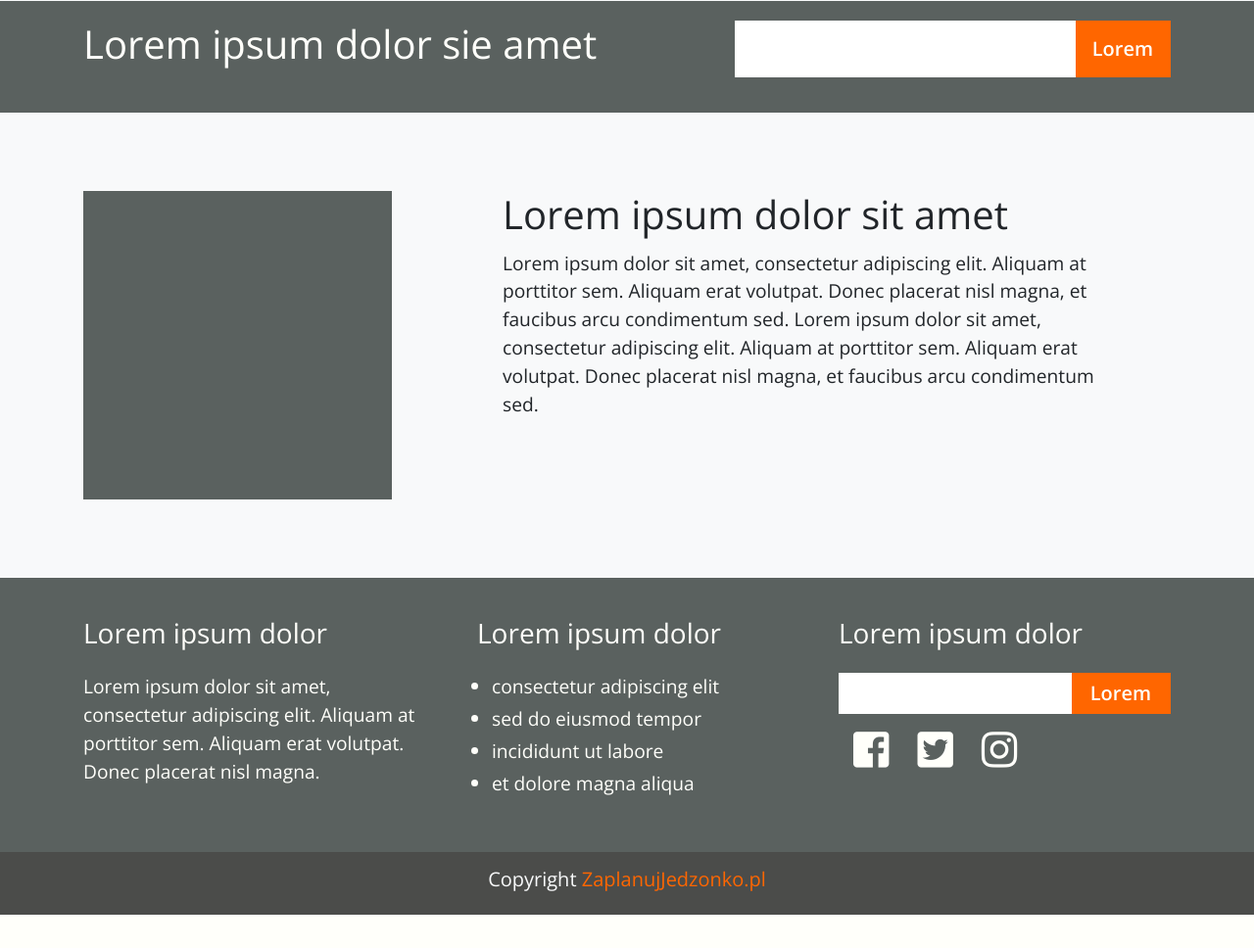
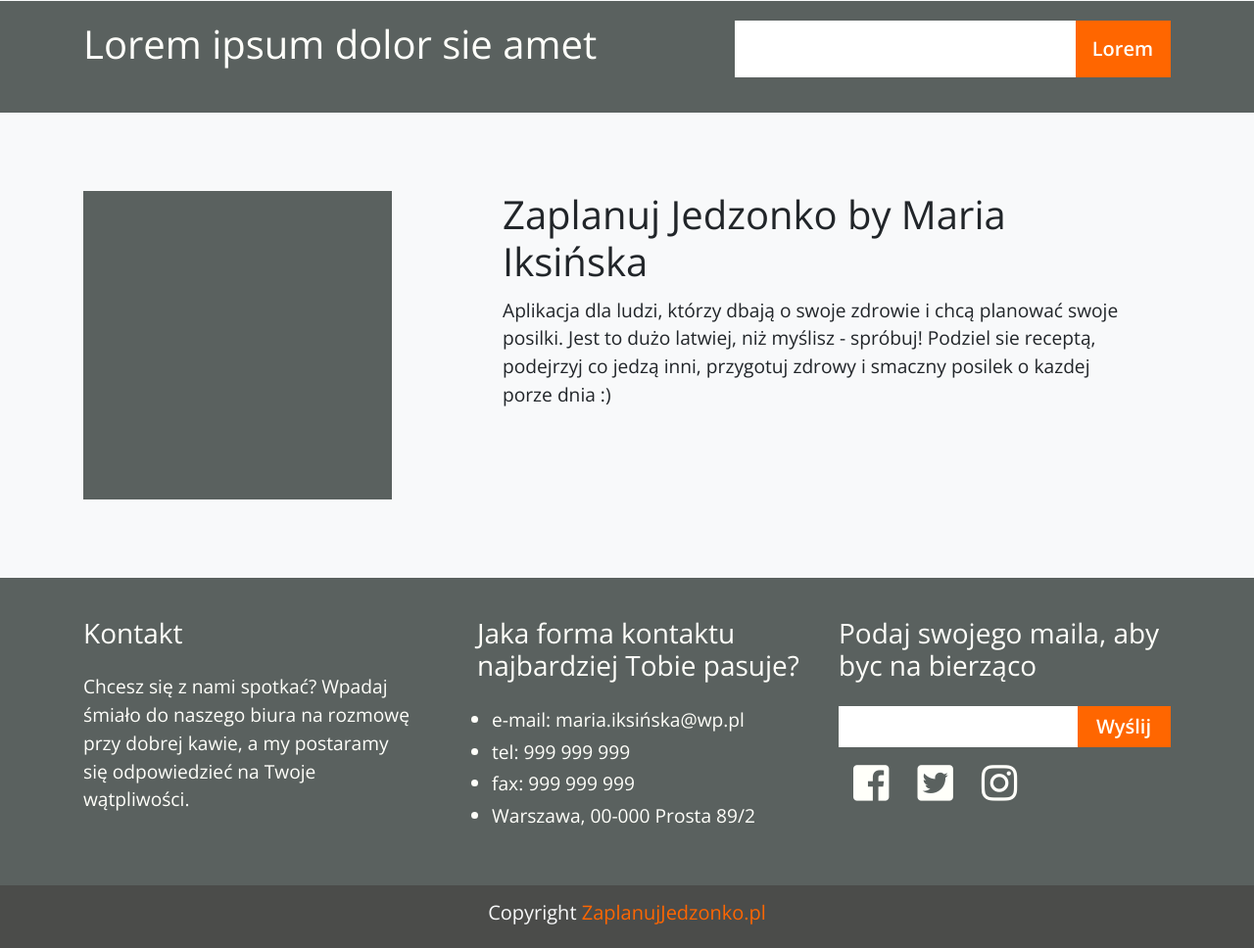
Before and after one commit to JoannaGradowska/CL-ScrumLabProject, a Django app: template jedzonko/templates/index.html in a window 1280 px wide. Shown: the part 1265-2233 px from the top of the page at 98% size. Before the commit the page ends 2199 px from the top, so only its background shows below. Run offline with Django 3.2, Linux system fonts and the light colour scheme; the template is opened without the code that fills it, so the values that code supplies are empty; some libraries are stand-ins or nearby versions; some web fonts are replaced.

Commit message:
zad.1.3 u mnie dziala

```diff
--- a/jedzonko/templates/index.html
+++ b/jedzonko/templates/index.html
@@ -155,11 +155,10 @@
                 </div>
 
                 <div class="col-7 ml-4">
-                    <h1 class="pb-1">Lorem ipsum dolor sit amet</h1>
-                    <p>Lorem ipsum dolor sit amet, consectetur adipiscing elit. Aliquam at porttitor sem. Aliquam erat
-                        volutpat. Donec placerat nisl magna, et faucibus arcu condimentum sed. Lorem ipsum dolor sit
-                        amet, consectetur adipiscing elit. Aliquam at porttitor sem. Aliquam erat volutpat. Donec
-                        placerat nisl magna, et faucibus arcu condimentum sed.
+                    <h1 class="pb-1">Zaplanuj Jedzonko by Maria Iksińska</h1>
+                    <p>Aplikacja dla ludzi, którzy dbają o swoje zdrowie i chcą planować swoje posilki. Jest to dużo latwiej, niż myślisz - spróbuj! Podziel sie receptą, podejrzyj
+                        co jedzą inni, przygotuj zdrowy i smaczny posilek o kazdej porze dnia :)
+
                     </p>
                 </div>
             </div>
@@ -170,26 +169,27 @@
         <div class="container">
             <div class="row">
                 <div class="col">
-                    <h3 class="mb-4">Lorem ipsum dolor</h3>
-                    <p>Lorem ipsum dolor sit amet, consectetur adipiscing elit. Aliquam at porttitor sem.  Aliquam erat volutpat. Donec placerat nisl magna.</p>
+                    <h3 class="mb-4">Kontakt</h3>
+                    <p>Chcesz się z nami spotkać?
+Wpadaj śmiało do naszego biura na rozmowę przy dobrej kawie, a my postaramy się odpowiedzieć na Twoje wątpliwości.</p>
                 </div>
                 <div class="col pl-4 ml-4">
-                    <h3 class="mb-4">Lorem ipsum dolor</h3>
+                    <h3 class="mb-4">Jaka forma kontaktu najbardziej Tobie pasuje?</h3>
                     <ul class="container">
-                        <li>consectetur adipiscing elit</li>
-                        <li>sed do eiusmod tempor</li>
-                        <li>incididunt ut labore</li>
-                        <li>et dolore magna aliqua</li>
+                        <li>e-mail: maria.iksińska@wp.pl</li>
+                        <li>tel: 999 999 999</li>
+                        <li>fax: 999 999 999</li>
+                        <li>Warszawa, 00-000 Prosta 89/2</li>
                     </ul>
                 </div>
                 <div class="col">
-                    <h3 class="mb-4">Lorem ipsum dolor</h3>
+                    <h3 class="mb-4">Podaj swojego maila, aby byc na bierząco</h3>
                     <div class="input-group mb-3">
                         <input type="text" class="form-control border-0 rounded-0" placeholder=""
                             aria-label="Recipient's username" aria-describedby="basic-addon2">
                         <div class="input-group-append">
                             <button class="input-group-text btn-color border-0 rounded-0" type="submit" id="basic-addon2"><a
-                                    href="index.html">Lorem</a></button>
+                                    href="index.html">Wyślij</a></button>
                         </div>
                     </div>
                     <div class="container d-flex-row">
```
